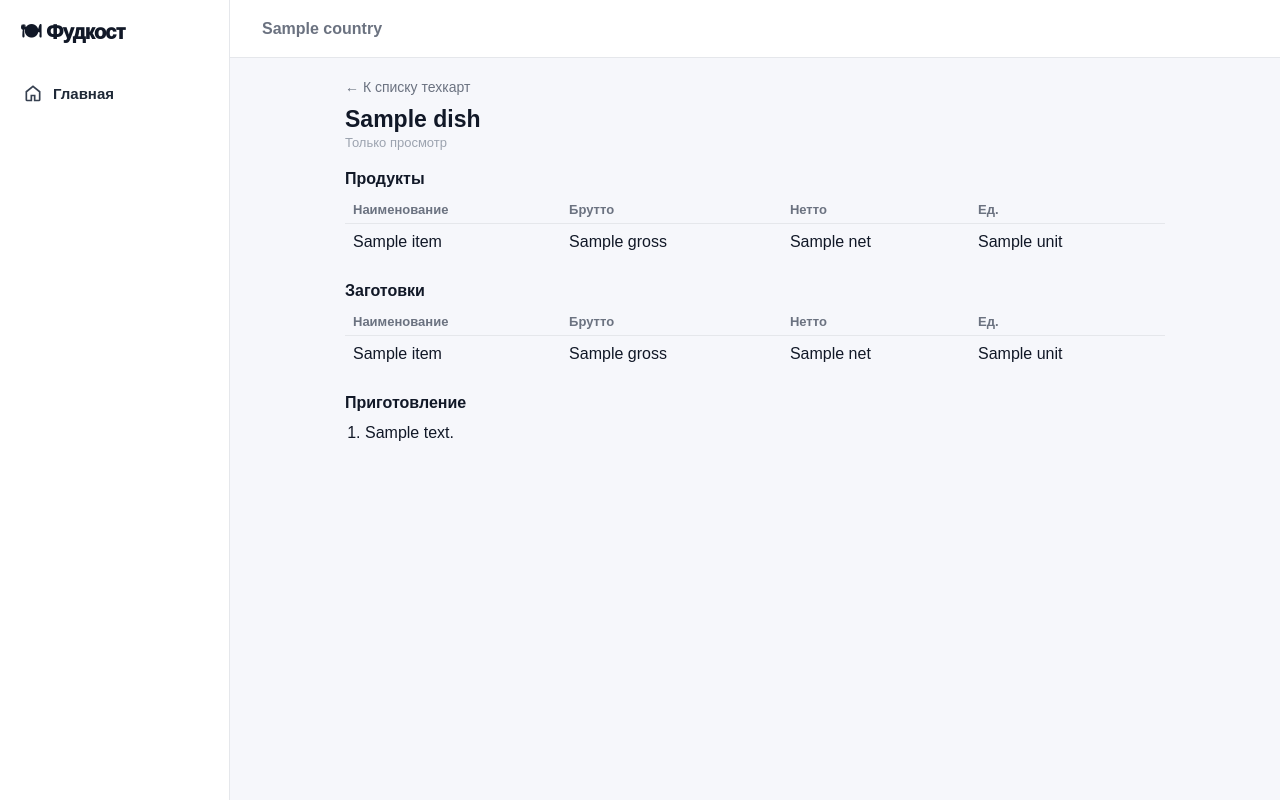
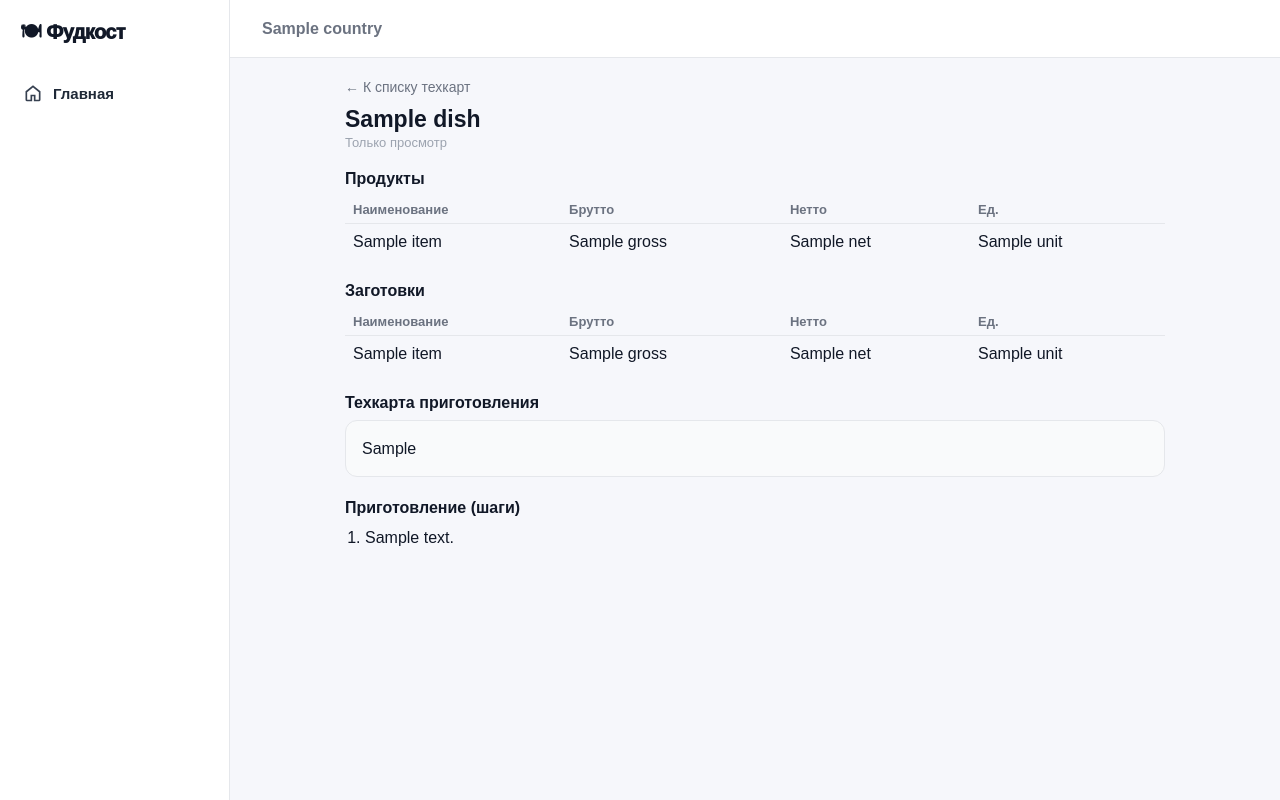
Before and after one commit to lermanjan-ui/montenegro, a Django app: template foodcost/templates/foodcost/techcard_view.html in a window 1280 px wide. Run offline with Django 5.2, Linux system fonts and the light colour scheme; the template is opened without the code that fills it: most values are stand-ins (such as "Sample title", 1, 10 or a date in 2020).

Commit message:
Техкарты: показывать текст приготовления (tech_card)

```diff
--- a/foodcost/templates/foodcost/techcard_view.html
+++ b/foodcost/templates/foodcost/techcard_view.html
@@ -44,14 +44,19 @@
     </table>
   {% endif %}
 
+  {% if dish.tech_card %}
+    <div class="tc-h">Техкарта приготовления</div>
+    <div style="line-height:1.7;background:#F9FAFB;border:1px solid #E5E7EB;border-radius:12px;padding:14px 16px;margin-bottom:22px;">{{ dish.tech_card|linebreaksbr }}</div>
+  {% endif %}
+
   {% if steps %}
-    <div class="tc-h">Приготовление</div>
+    <div class="tc-h">Приготовление (шаги)</div>
     <ol style="padding-left:20px;line-height:1.65;margin:0 0 10px;">
       {% for s in steps %}<li style="margin-bottom:8px;">{{ s.description }}</li>{% endfor %}
     </ol>
   {% endif %}
 
-  {% if not product_items and not preparation_items and not steps %}
+  {% if not product_items and not preparation_items and not steps and not dish.tech_card %}
     <div style="color:#6B7280;">Для этого блюда техкарта пока не заполнена.</div>
   {% endif %}
 </div>
```
